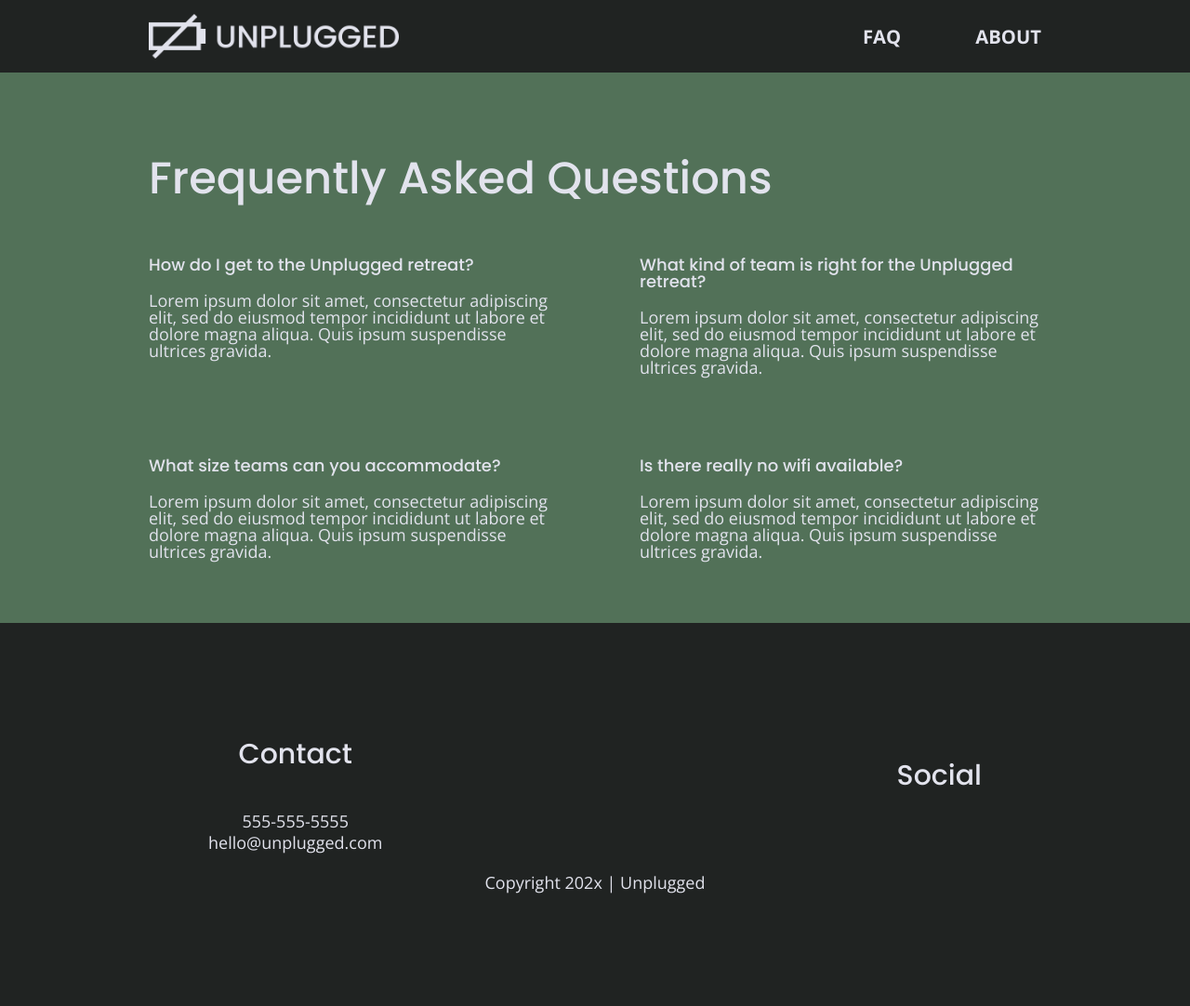
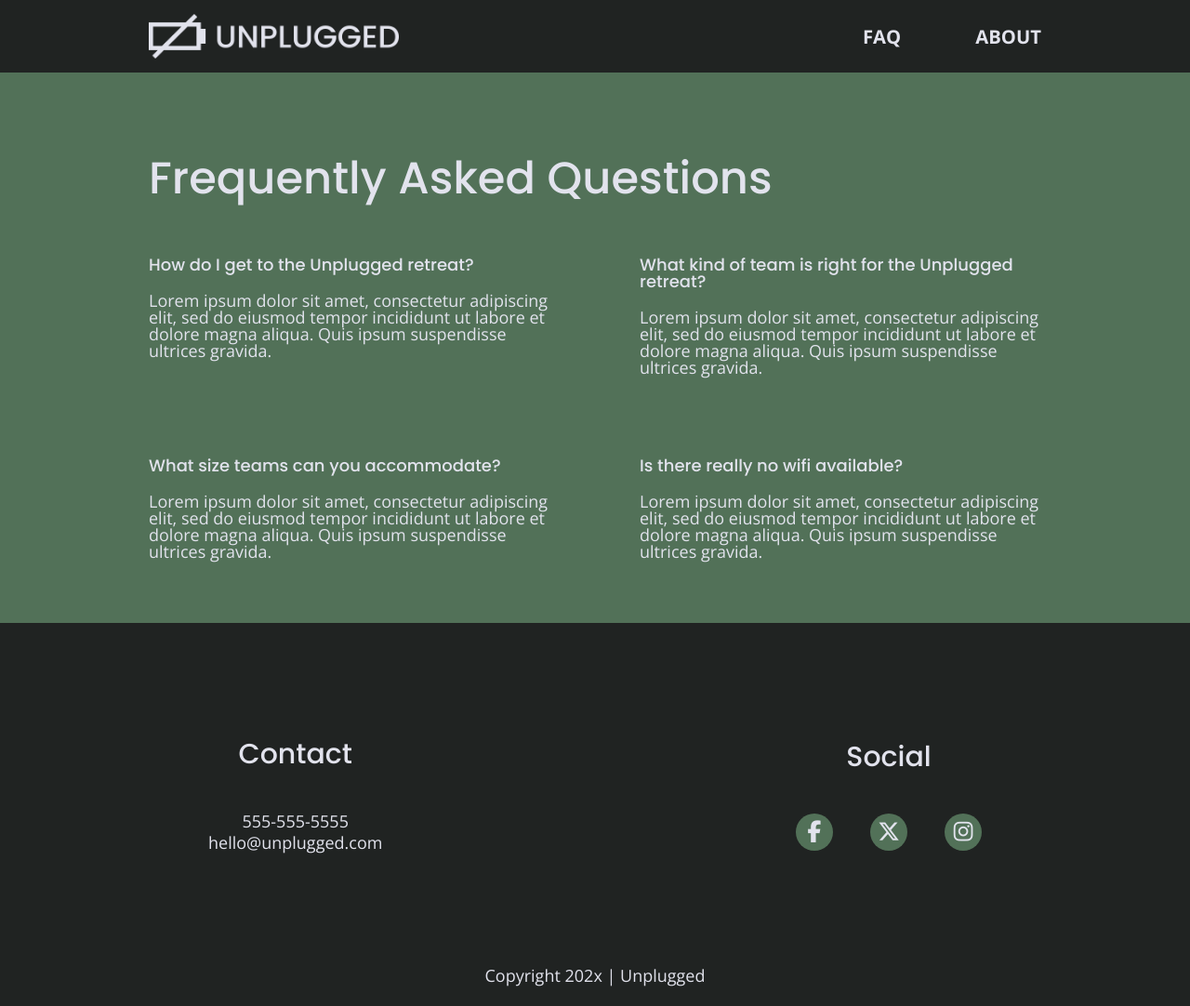
Before and after one commit to mducote/unplugged-site, a website: page faq/index.html in a window 1280 px wide. Shown: the whole page at 93% size. Drawn offline with nearby package versions, Linux system fonts and the light colour scheme.

Commit message:
added social media icons

```diff
--- a/css/main.css
+++ b/css/main.css
@@ -226,6 +226,15 @@ footer .social-icons p {
   display: flex;
   justify-content: center;
   align-items: center;
+  background: #527158;
+  border-radius: 50%;
+  width: 40px;
+  height: 40px;
+}
+
+footer .social-icons i {
+  font-size: 1.3125em;
+
 }
 
 footer .copyright {
@@ -614,6 +623,11 @@ h3 {
     line-height: 1.285;
   }
 
+  footer .social-icons {
+    width: 12.5em;
+    justify-content: space-between;
+  }
+
   footer .copyright {
     width: 100%;
   }
--- a/faq/index.html
+++ b/faq/index.html
@@ -86,7 +86,7 @@
             <h4>Contact</h4>
             <address>
               <p>
-                555-555-5555<br>
+                555-555-5555<br />
                 hello@unplugged.com
               </p>
             </address>
@@ -95,28 +95,26 @@
             <h4>Social</h4>
             <div class="social-icons">
               <p>
-                <a
-                  href="https://www.facebook.com/"
-                  target="_blank"
-                  rel="noopener"
-                ></a>
+                <a href="https://www.facebook.com/" aria-label="Facebook" target="_blank" rel="noopener">
+                  <i aria-hidden="true" class="fa-brands fa-facebook-f"></i>
+                </a>
               </p>
               <p>
-                <a href="https://x.com/" target="_blank" rel="noopener"></a>
+                <a href="https://x.com/" aria-label="X-Twitter" target="_blank" rel="noopener">
+                  <i aria-hidden="true" class="fa-brands fa-x-twitter"></i>
+                </a>
               </p>
               <p>
-                <a
-                  href="https://www.instagram.com/"
-                  target="_blank"
-                  rel="noopener"
-                ></a>
+                <a href="https://www.instagram.com/" target="_blank" rel="noopener">
+                  <i aria-hidden="true" class="fa-brands fa-instagram"></i>
+                </a>
               </p>
             </div>
           </div>
         </div>
-        <div class="copyright">
-          <p>Copyright 202x | Unplugged</p>
-        </div>
+      </div>
+      <div class="copyright">
+        <p>Copyright 202x | Unplugged</p>
       </div>
     </footer>
 
```
Also changed, not shown: about/index.html (+13 -15 lines), index.html (+9 -11 lines).
